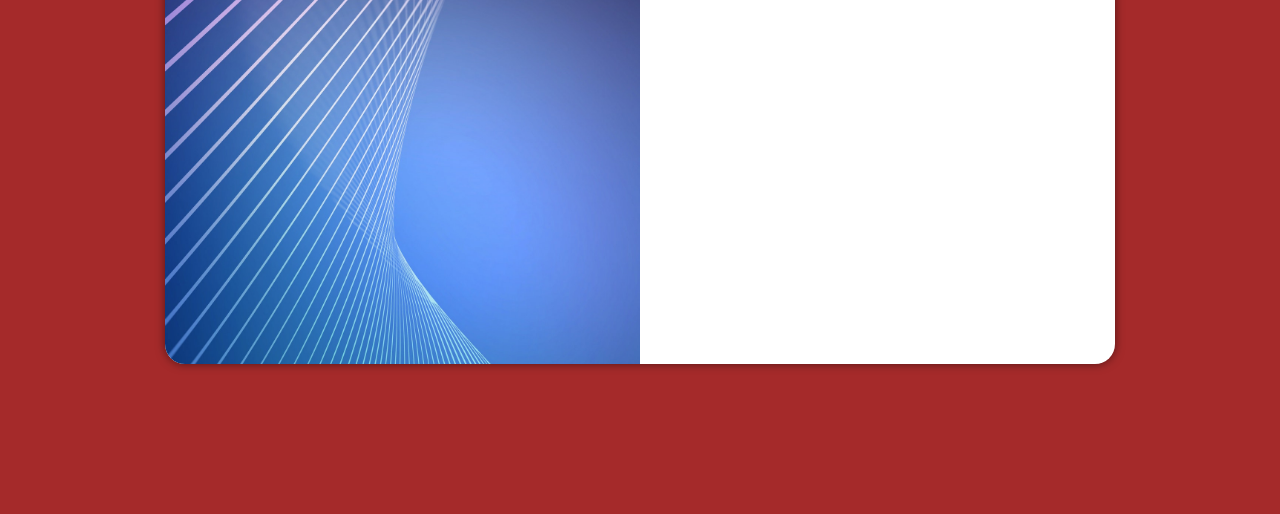
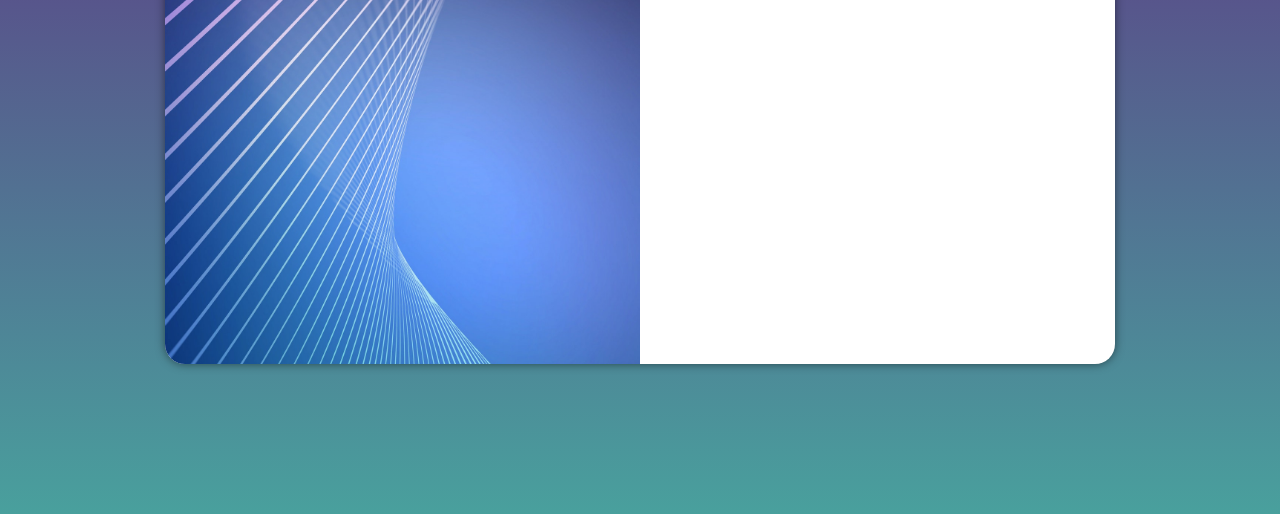
Before and after one commit to pedrosantos-21/projeto-login, a plain HTML site: page index.html in a window 1280 px wide. Shown: the part 286-800 px from the top of the page. Drawn offline with Linux system fonts and the light colour scheme.

Commit message:
media query para outras telas

```diff
--- a/estilos/media-query.css
+++ b/estilos/media-query.css
@@ -2,6 +2,12 @@
 
 
 @media screen and (min-width: 768px) and (max-width: 992px) {
+
+    body{
+        background-image: linear-gradient(to top, #49a09d,
+         #5f2c82 );
+    }
+
     section#login{
         width: 90vw;
     }
@@ -19,6 +25,12 @@
 }
 
 @media screen and (min-width: 950px) {
+
+    body{
+        background-image: linear-gradient(to top, #49a09d,
+         #5f2c82 );
+    }
+
     section#login{
         width: 950px;
 
--- a/estilos/style.css
+++ b/estilos/style.css
@@ -27,7 +27,7 @@ main {
     width: 100vw;
 }
 
-#login{
+section#login{
     position: absolute;
     top: 50%;
     left: 50%;
@@ -38,7 +38,10 @@ main {
     width: 260px;
     height: 500px;
     border-radius: 20px;
-    box-shadow: 0px 0px 10px rgba(0, 0, 0, 0.507)
+    box-shadow: 0px 0px 10px rgba(0, 0, 0, 0.507);
+
+    transition: width 1s, heigth 1s;
+    transition-timing-function: ease;
 }
 
 #login > #imagem{
```
